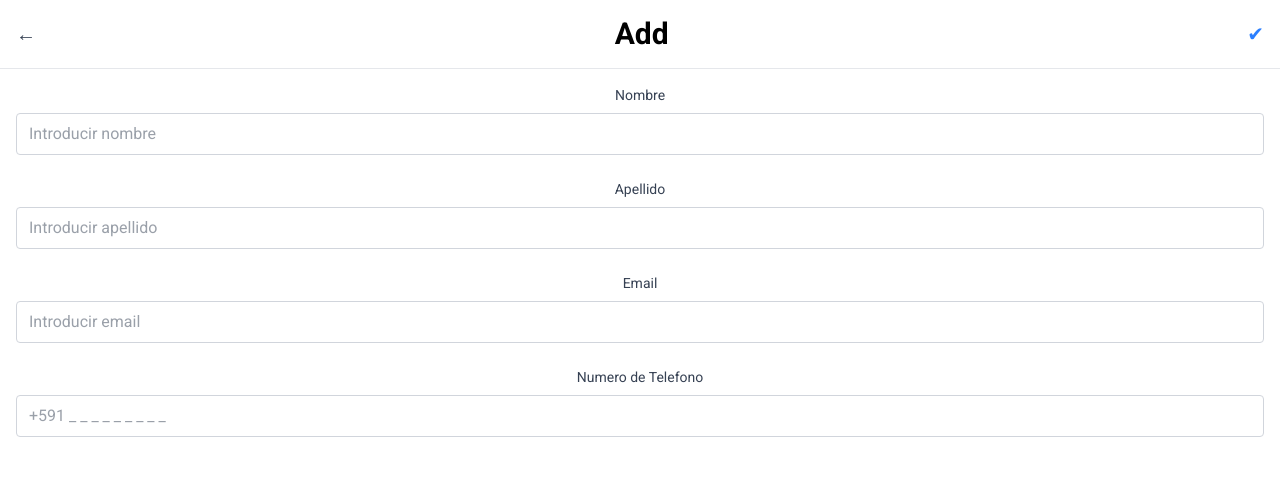
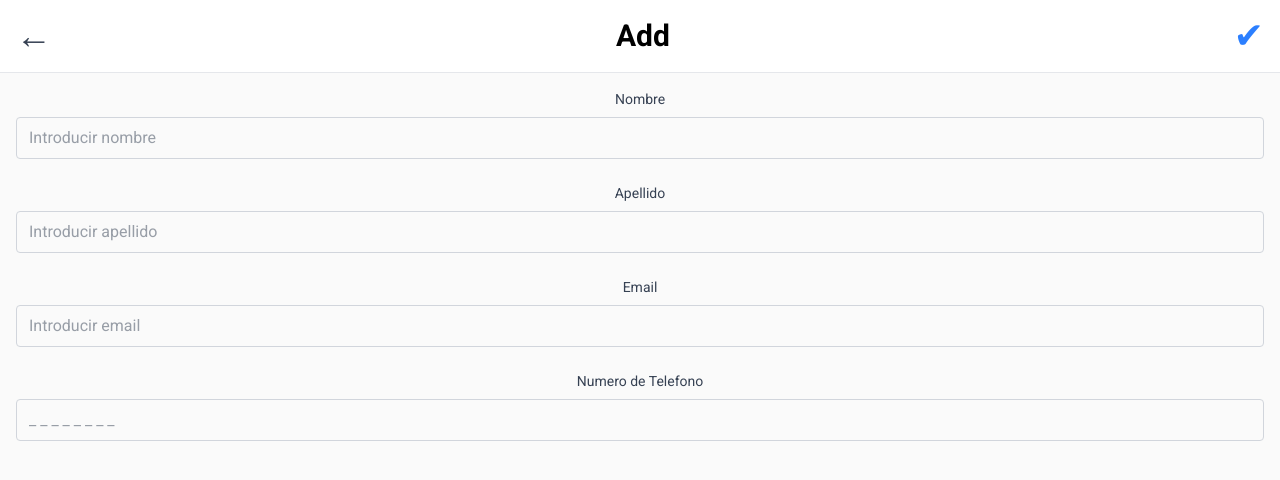
Before and after one commit to FernandoGarcia19/QA-AppAgenda, a React (Vite) app: page /addConntact/1 in a window 1280 px wide. Shown: the top 480 px of the page. Built offline with nearby package versions, Linux system fonts and the light colour scheme.

Commit message:
Fix Styles

```diff
--- a/src/components/AddContact.jsx
+++ b/src/components/AddContact.jsx
@@ -11,7 +11,7 @@ const AddContact = () => {
   const API_URL = `http://127.0.0.1:5000/usuarios/${id}/contactos`
 
   const handleSave = async () => {
-    if (!name || !last_name|| !email || !telefono) return;
+    if (!name || !last_name|| !telefono) return;
     try {
       const response = await fetch(API_URL, {
         method: "POST",
@@ -40,15 +40,13 @@ const AddContact = () => {
 
   return (
     <div className="min-h-screen flex flex-col bg-white">
-      {/* Header */}
       <div className="flex items-center justify-between p-4 border-b border-gray-200">
-        <button onClick={() => navigate(`/home/${id}`)} className="text-xl text-gray-700">←</button>
+        <button onClick={() => navigate(`/home/${id}`)} className="text-4xl text-gray-700">←</button>
         <h1>Add</h1>
-        <button onClick={handleSave} className="text-xl text-blue-500">✔</button>
+        <button onClick={handleSave} className="text-4xl text-blue-500">✔</button>
       </div>
 
-      {/* Form */}
-      <div className="flex flex-col p-4 space-y-6">
+      <div className="main-container flex flex-col p-4 space-y-6">
         <div>
           <label htmlFor="nombre" className="block text-gray-700 text-sm mb-2">Nombre</label>
           <input
@@ -89,7 +87,7 @@ const AddContact = () => {
           <input
             id="telefono"
             type="tel"
-            placeholder="+591 _ _ _ _ _ _ _ _ _"
+            placeholder="_ _ _ _ _ _ _ _"
             value={telefono}
             onChange={(e) => setNumeroTelefono(e.target.value)}
             className="border border-gray-300 rounded w-full py-2 px-3 text-gray-700 focus:ring-2 focus:ring-blue-400 focus:outline-none"
--- a/src/components/EditContact.jsx
+++ b/src/components/EditContact.jsx
@@ -97,18 +97,16 @@ const EditContact = () => {
 
   return (
     <div className="min-h-screen flex flex-col bg-white">
-      {/* Header */}
       <div className="flex items-center justify-between p-4 border-b border-gray-200">
-        <button onClick={() => navigate(`/home/${id}`)} className="text-xl text-gray-700">←</button>
+        <button onClick={() => navigate(`/home/${id}`)} className="text-3xl text-gray-700">←</button>
         <h1>Edit Contact</h1>
         <div className="flex space-x-4">
-          <button onClick={handleUpdate} className="text-xl text-blue-500">✓</button>
-          <button onClick={handleDelete} className="text-xl text-red-500">X</button>
+          <button onClick={handleUpdate} className="text-3xl text-blue-500">✓</button>
+          <button onClick={handleDelete} className="text-3xl text-red-500">X</button>
         </div>
       </div>
 
-      {/* Form */}
-      <div className="flex flex-col p-4 space-y-6">
+      <div className="main-container flex flex-col p-4 space-y-6">
         <div>
           <label htmlFor="nombre" className="block text-gray-700 text-sm mb-2">Nombre</label>
           <input
--- a/src/components/Home.jsx
+++ b/src/components/Home.jsx
@@ -152,7 +152,7 @@ const Home = () => {
         )}
         <button
           onClick={() => navigate(`/addConntact/${id}`)}
-          className="absolute bottom-6 right-6 bg-blue-500 text-white rounded-full w-20 h-20 flex items-center justify-center shadow-lg hover:bg-blue-600"
+          className="text-3xl absolute bottom-6 right-6 bg-blue-500 text-white rounded-full w-20 h-20 flex items-center justify-center shadow-lg hover:bg-blue-600"
         >
           +
         </button>
--- a/src/components/Profile.jsx
+++ b/src/components/Profile.jsx
@@ -33,25 +33,23 @@ const Profile = () => {
 
   return (
     <div className="min-h-screen flex flex-col bg-white">
-      {/* Header */}
       <div className="flex items-center justify-between p-4 border-b border-gray-200">
         <button
           onClick={() => navigate(`/home/${id}`)}
-          className="text-xl text-gray-700"
+          className="text-2xl text-gray-700"
         >
           ←
         </button>
-        <h1 className="text-lg font-semibold">Perfil</h1>
+        <h1 className="font-semibold">Perfil</h1>
         <button
           onClick={() => navigate(`/EditContact/${id}/${idContacto}`)}
-          className="text-blue-500 text-sm"
+          className="text-blue-500 text-xl"
         >
           Editar
         </button>
       </div>
 
-      {/* Perfil */}
-      <div className="flex flex-col items-center p-6">
+      <div className="main-container flex flex-col items-center p-6">
         <div className="w-24 h-24 bg-gray-200 rounded-full flex items-center justify-center text-3xl font-bold text-gray-600 mb-4">
           {contacto.nombre?.charAt(0)}
           {contacto.apellido?.charAt(0)}
```
